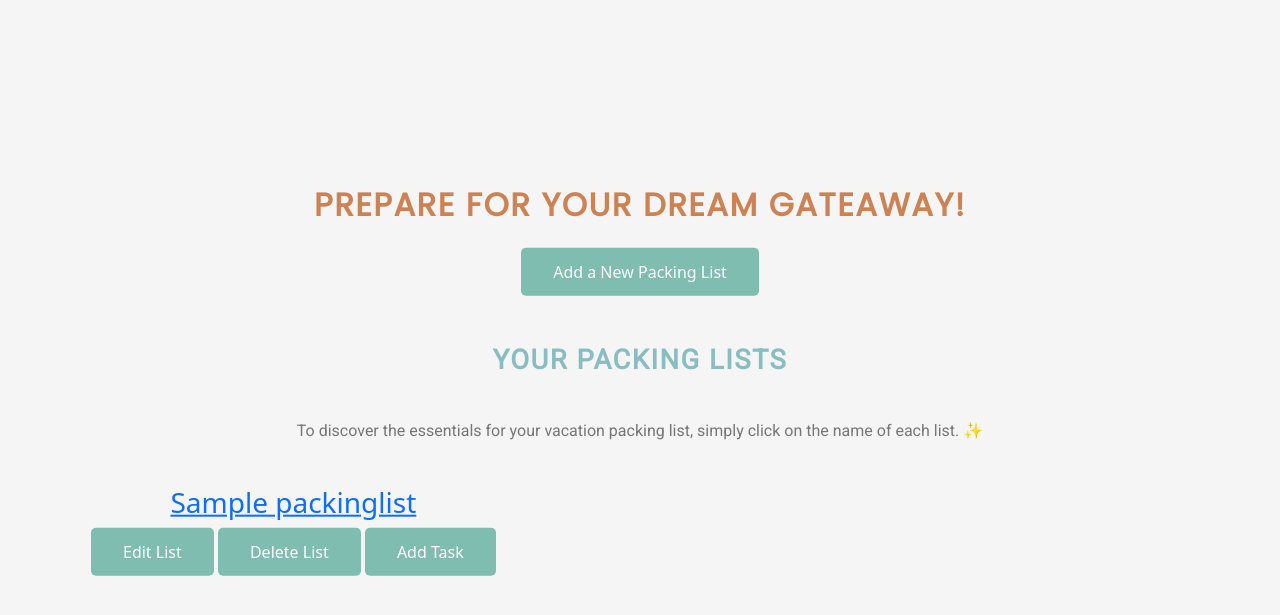
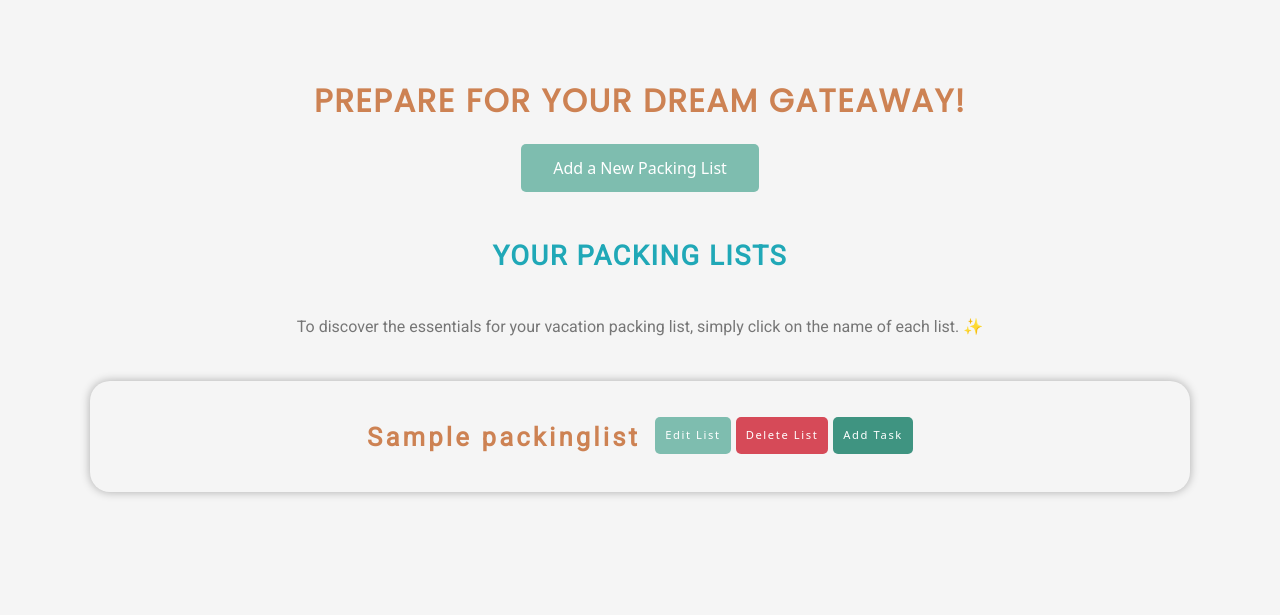
Before and after one commit to TeodoraAlina/start-packing, a Django app: page /packing_list in a window 1280 px wide. Shown: the part 65-680 px from the top of the page. Run offline with Django 4.2, Linux system fonts and the light colour scheme; a user stored in the database is signed in; tables that the repository leaves empty hold one stand-in row (values such as "Sample post"); some libraries are stand-ins or nearby versions.

Commit message:
Add styling to list container for improved layout and button placement

```diff
--- a/static/css/style.css
+++ b/static/css/style.css
@@ -67,7 +67,8 @@ p {
     padding: 20px;
 }
 
-/* Styles for navigation bar*/
+/* Styles for navigation bar */
+
 .navbar {
     background-color: #FFF;
     transition: background-color 0.3s ease;
@@ -104,11 +105,7 @@ main.container {
     margin-top: 30px;
     padding: 20px;
     text-align: center;
-    position: absolute;
-    top: 50%;
-    left: 50%;
-    transform: translate(-50%, -50%);
-
+    position: static;
 }
 
 main.container h1 {
@@ -126,7 +123,7 @@ main.container h2 {
     font-family: 'Roboto', sans-serif;
     font-weight: bold;
     text-transform: uppercase;
-    color: #88bdc3;
+    color: #20a8b7;
     letter-spacing: 0.1rem;
     margin-top: 2rem;
     margin-bottom: 2rem;
@@ -137,13 +134,103 @@ main.container p {
     padding: 10px;
 }
 
-@media (max-width: 768px) {
-    main.container {
-        position: static;
-        transform: none;
-    }
+.list-container {
+    background-color: rgba(255, 255, 255, 0);
+    padding: 20px;
+    margin-bottom: 20px;
+    border-radius: 20px;
+    box-shadow: 0px 0px 10px rgba(0, 0, 0, 0.3);
+    display: flex;
+    flex-direction: column;
+    align-items: center;
+}
 
-    ol {
-        padding-left: 0;
-    }
+table {
+    letter-spacing: 0.1rem;
 }
+
+.list-title h3 a.list-toggle {
+    margin-right: 10px;
+    color: #cd8253;
+    text-decoration: none;
+    font-family: 'Roboto', sans-serif;
+    letter-spacing: 0.2rem;
+    font-weight: 600;
+    font-size: 1.6rem;
+    white-space: nowrap;
+}
+
+.list-title {
+    display: flex;
+    justify-content: center;
+    align-items: center;
+    margin-bottom: 10px;
+}
+
+.list-title h3 {
+    margin-top: 20px;
+    display: flex;
+    align-items: center;
+    justify-content: center;
+}
+
+.list-buttons .btn {
+    margin-left: 5px;
+    margin-bottom: 2px;
+}
+
+.list-buttons {
+    display: flex;
+    justify-content: center;
+    align-items: center;
+    flex-wrap: wrap;
+    margin-top: 10px;
+}
+
+.btn.btn-primary.mb-3 {
+    font-size: 1rem;
+    background-color: #7ebdaf;
+    margin-bottom: 2rem;
+}
+
+.btn.btn-secondary.btn-sm {
+    font-size: 0.7rem;
+    padding: 10px;
+    margin-bottom: 2px;
+}
+
+.btn.btn-success.btn-sm {
+    font-size: 0.7rem;
+    padding: 10px;
+    background-color: #3f9481;
+}
+
+.btn.btn-danger.btn-sm {
+    font-size: 0.7rem;
+    padding: 10px;
+    background-color: #d64a58;
+}
+
+.btn.btn-info.btn-sm {
+    font-size: 0.7rem;
+    padding: 10px;
+    margin-bottom: 2px;
+}
+
+.task-list {
+    margin-bottom: 20px;
+}
+
+.task-item {
+    color: #20a8b7;
+    padding: 10px;
+    display: flex;
+    align-items: center;
+    justify-content: space-between;
+    font-family: 'Roboto', sans-serif;
+    letter-spacing: 0.1rem;
+}
+
+.task-item span {
+    flex: 1;
+}
```
